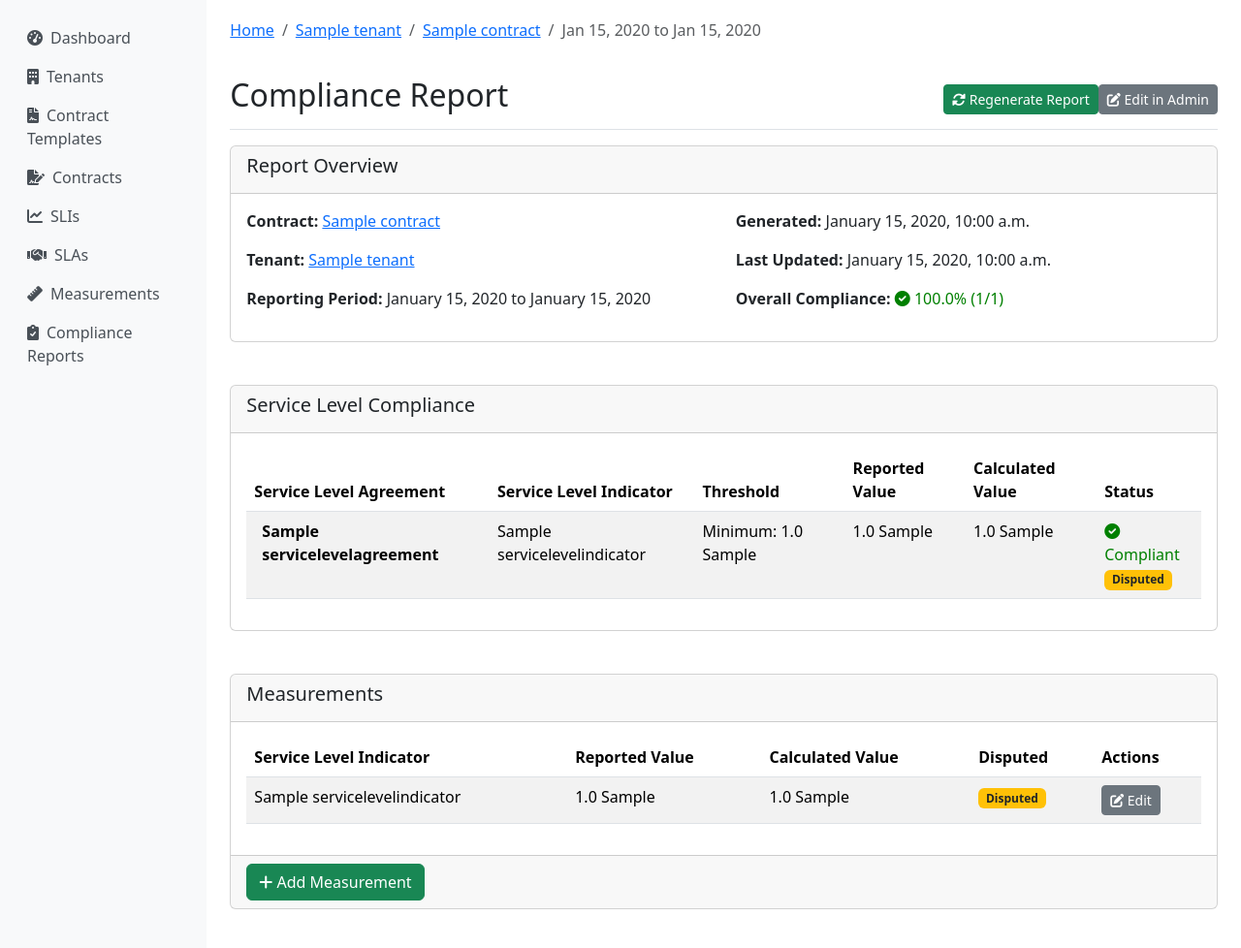
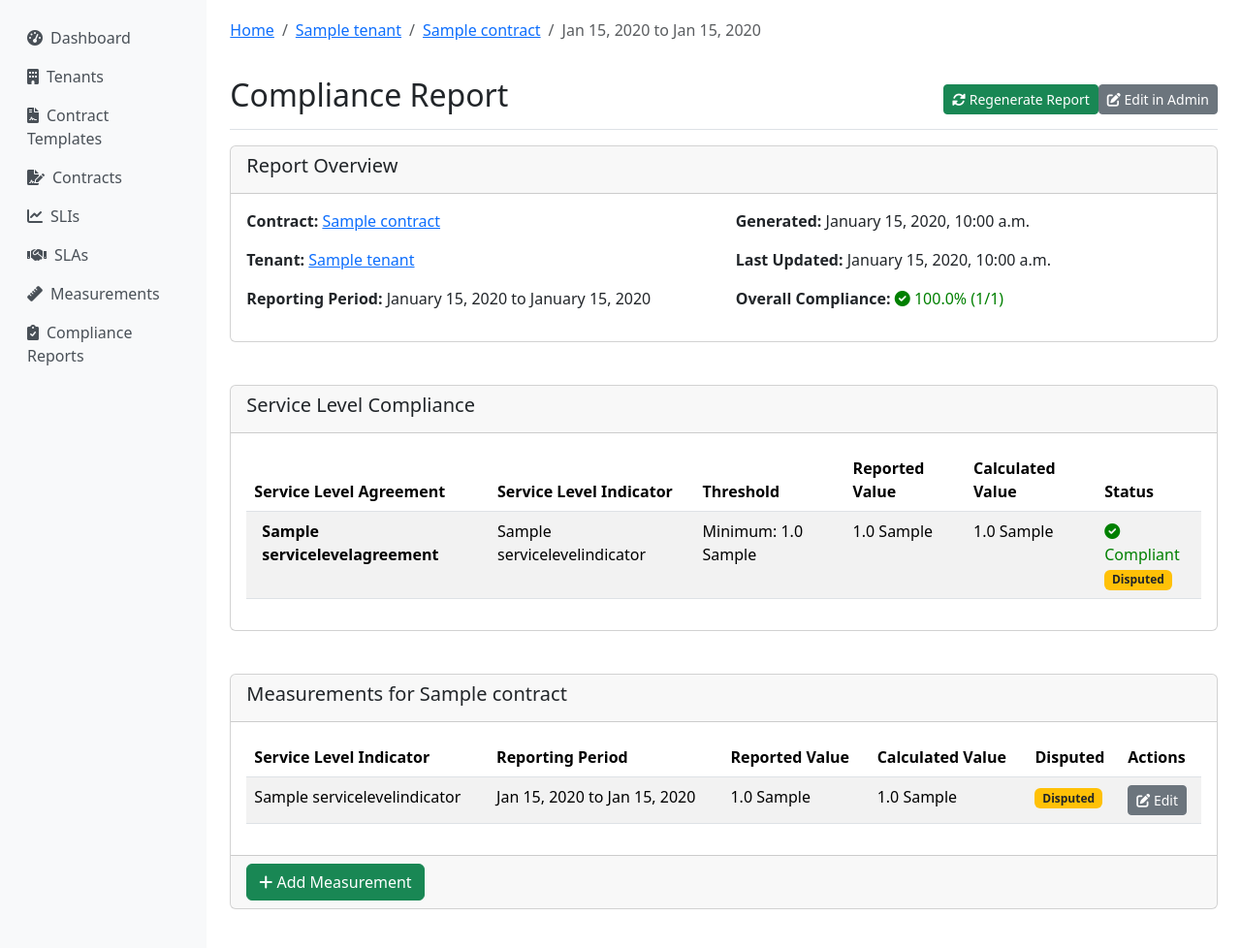
Before and after one commit to mjul/junie-django-lab, a Django app: page /contracts/reporting-period/1/ in a window 1280 px wide. Shown: the part 57-1035 px from the top of the page at 97% size. Run offline with Django 5.2, Linux system fonts and the light colour scheme; a user stored in the database is signed in; tables that the repository leaves empty hold one stand-in row (values such as "Sample post").

Commit message:
Update reporting period details

```diff
--- a/contracts/templates/contracts/reporting_period_detail.html
+++ b/contracts/templates/contracts/reporting_period_detail.html
@@ -106,7 +106,7 @@
     <div class="col-md-12">
         <div class="card">
             <div class="card-header">
-                <h5 class="card-title">Measurements</h5>
+                <h5 class="card-title">Measurements for {{ period.contract.name }}</h5>
             </div>
             <div class="card-body">
                 {% if report_items %}
@@ -115,6 +115,7 @@
                             <thead>
                                 <tr>
                                     <th>Service Level Indicator</th>
+                                    <th>Reporting Period</th>
                                     <th>Reported Value</th>
                                     <th>Calculated Value</th>
                                     <th>Disputed</th>
@@ -125,6 +126,7 @@
                                 {% for item in report_items %}
                                     <tr>
                                         <td>{{ item.measurement.sli.name }}</td>
+                                        <td>{{ period.start_date|date:"M d, Y" }} to {{ period.end_date|date:"M d, Y" }}</td>
                                         <td>{{ item.measurement.reported_value }} {{ item.measurement.sli.unit }}</td>
                                         <td>{{ item.measurement.calculated_value }} {{ item.measurement.sli.unit }}</td>
                                         <td>
```
